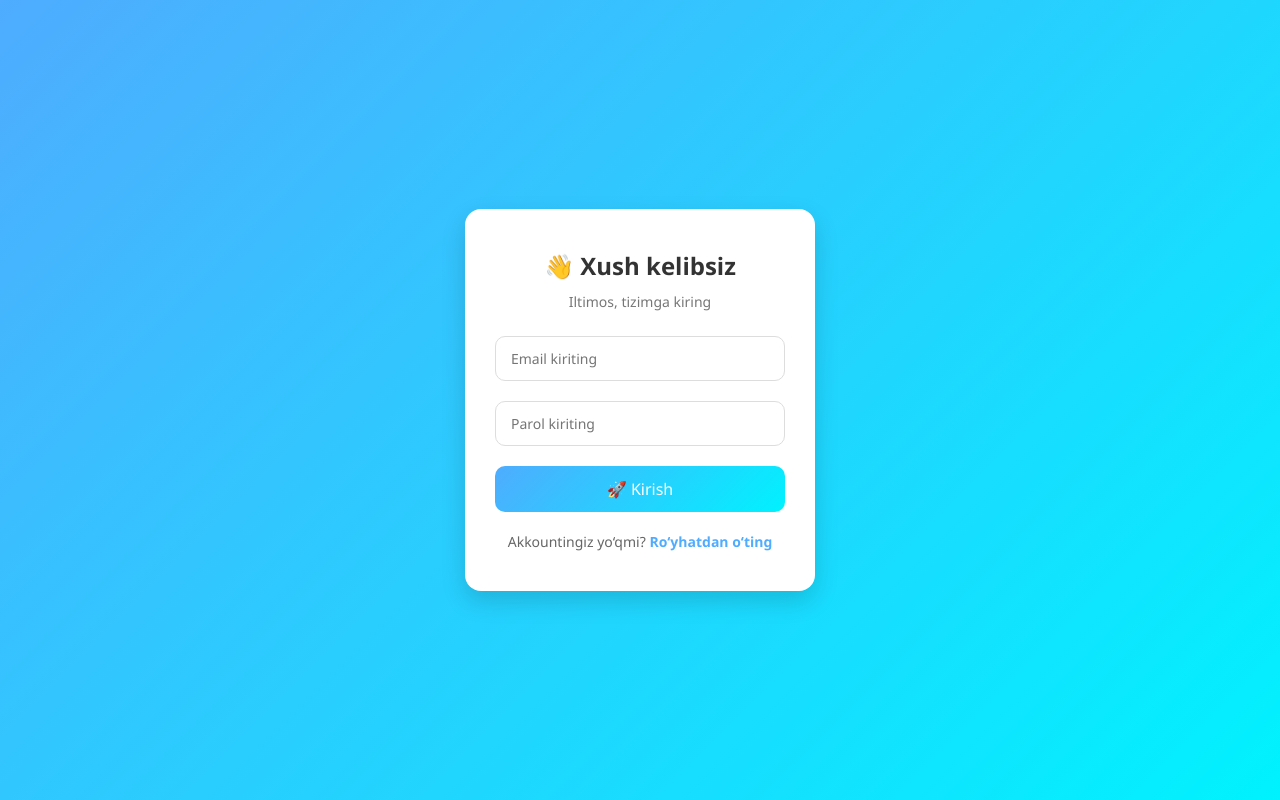
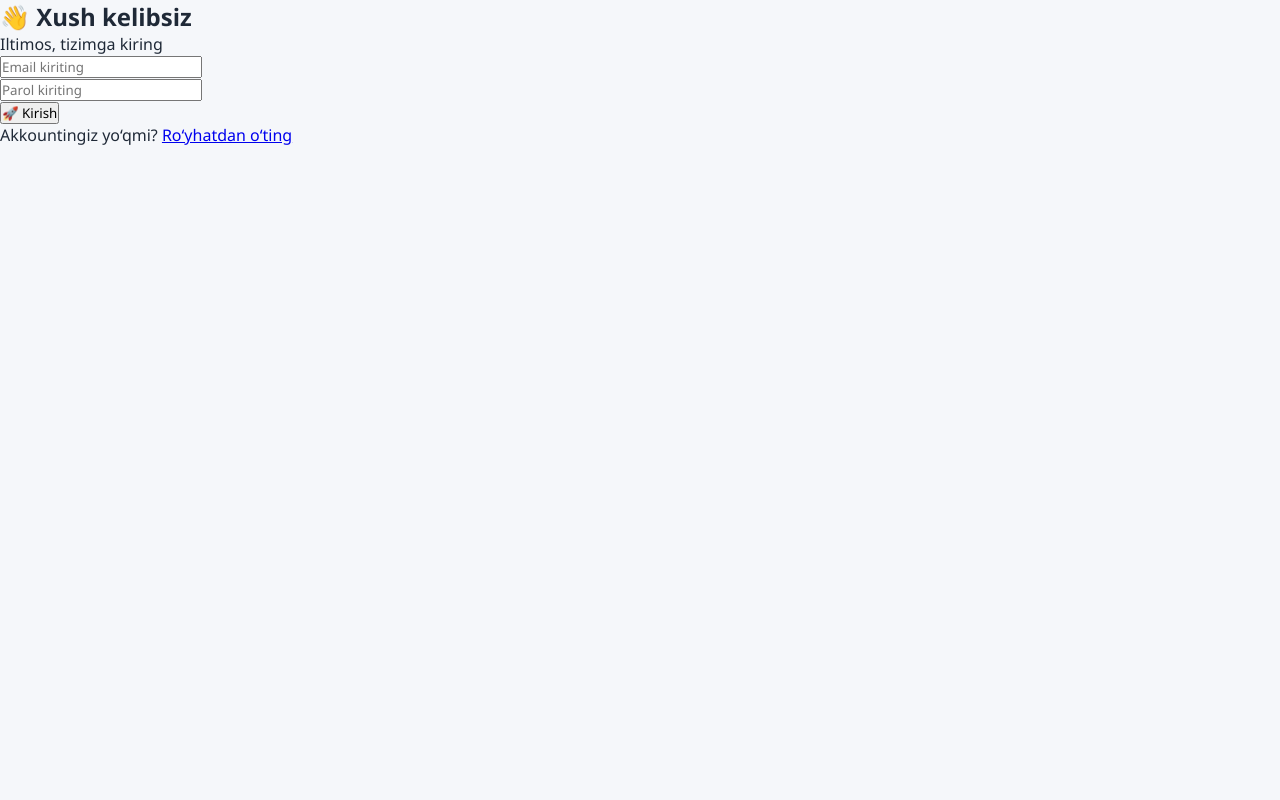
Before and after one commit to R-Islombek/Admin-Panel, a React (Vite) app: page /login in a window 1280 px wide. Built offline with nearby package versions, Linux system fonts and the light colour scheme.

Commit message:
Yana qoshdim

```diff
--- a/src/App.css
+++ b/src/App.css
@@ -227,114 +227,3 @@ body {
 }
 
 /* === Login Page === */
-
-
-body {
-  font-family: "Poppins", sans-serif;
-  background: linear-gradient(135deg, #4facfe, #00f2fe);
-  height: 100vh;
-  display: flex;
-  align-items: center;
-  justify-content: center;
-  margin: 0;
-}
-
-/* Login container */
-.login-wrapper {
-  display: flex;
-  align-items: center;
-  justify-content: center;
-  width: 100%;
-}
-
-/* Login card */
-.login-card {
-  background: #fff;
-  padding: 40px 30px;
-  border-radius: 16px;
-  box-shadow: 0 10px 25px rgba(0, 0, 0, 0.15);
-  width: 350px;
-  text-align: center;
-  animation: fadeIn 0.8s ease;
-}
-
-/* Title */
-.login-title {
-  margin-bottom: 10px;
-  font-size: 24px;
-  font-weight: bold;
-  color: #333;
-}
-
-.login-subtitle {
-  margin-bottom: 25px;
-  font-size: 14px;
-  color: #777;
-}
-
-/* Inputlar */
-.input-group {
-  margin-bottom: 20px;
-}
-
-.input-group input {
-  width: 100%;
-  padding: 12px 15px;
-  border-radius: 10px;
-  border: 1px solid #ddd;
-  outline: none;
-  font-size: 14px;
-  transition: all 0.3s ease;
-}
-
-.input-group input:focus {
-  border-color: #4facfe;
-  box-shadow: 0 0 8px rgba(79, 172, 254, 0.5);
-}
-
-/* Button */
-.login-btn {
-  width: 100%;
-  padding: 12px;
-  background: linear-gradient(135deg, #4facfe, #00f2fe);
-  border: none;
-  border-radius: 10px;
-  font-size: 16px;
-  color: white;
-  cursor: pointer;
-  transition: 0.3s;
-}
-
-.login-btn:hover {
-  background: linear-gradient(135deg, #43e97b, #38f9d7);
-  transform: translateY(-2px);
-}
-
-/* Footer */
-.login-footer {
-  margin-top: 20px;
-  font-size: 14px;
-  color: #666;
-}
-
-.login-footer a {
-  color: #4facfe;
-  text-decoration: none;
-  font-weight: 600;
-}
-
-.login-footer a:hover {
-  text-decoration: underline;
-}
-
-/* Animatsiya */
-@keyframes fadeIn {
-  from {
-    opacity: 0;
-    transform: translateY(-20px);
-  }
-  to {
-    opacity: 1;
-    transform: translateY(0);
-  }
-}
```
